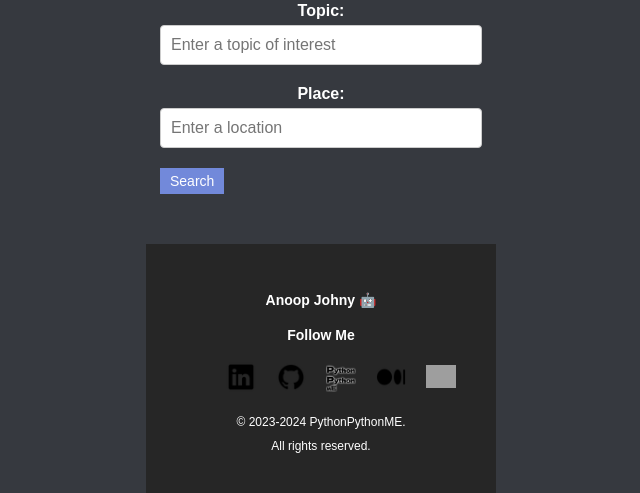
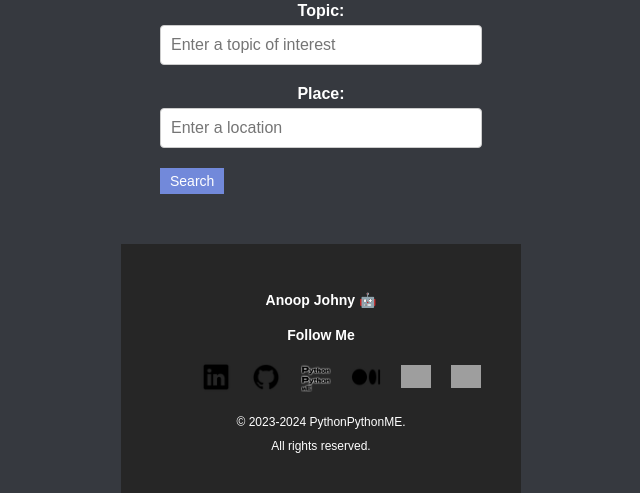
Before and after one commit to flyfir248/NewsApp, a Flask app: page / in a window 1280 px wide. Shown: the part 443-936 px from the top of the page, without its empty margins (319-959 px from the left). Run offline with Flask 3, Linux system fonts and the light colour scheme; grey boxes are pictures that could not be loaded.

Commit message:
Update index.html

```diff
--- a/templates/index.html
+++ b/templates/index.html
@@ -43,6 +43,7 @@
                     <a href="https://pythonpythonme.netlify.app/index.html"><img src="{{ url_for('static', filename='res/web.png') }}" alt="Website"></a>
                     <a href="https://medium.com/@anoopjohny2000"><img src="{{ url_for('static', filename='res/medium.png') }}" alt="Medium"></a>
                     <a href="https://www.kooapp.com/profile/anoop2DEVLJ"><img src="https://www.kooapp.com/_next/static/media/logoKuSolidOutline.1f4fa971.svg" alt="The Koo App" width="55" height="55"></a>
+                    <a href="https://www.kaggle.com/anoopjohny"><img src="https://drive.google.com/file/d/1SldNyDjwzzpEMU59qcbvpFjJWRteoEa0/view?usp=sharing" alt="The Kaggle App" width="55" height="55"></a>
                 </ul>
             </div>
         </div>
```
